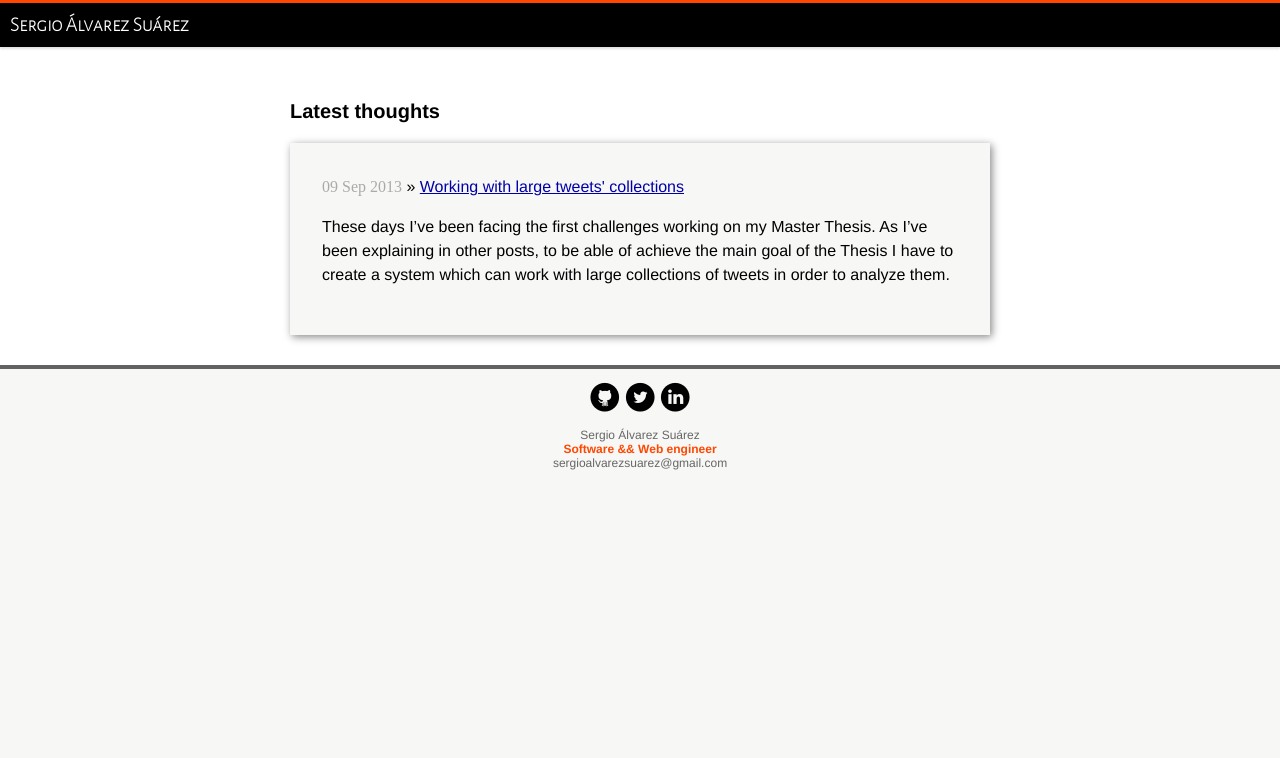
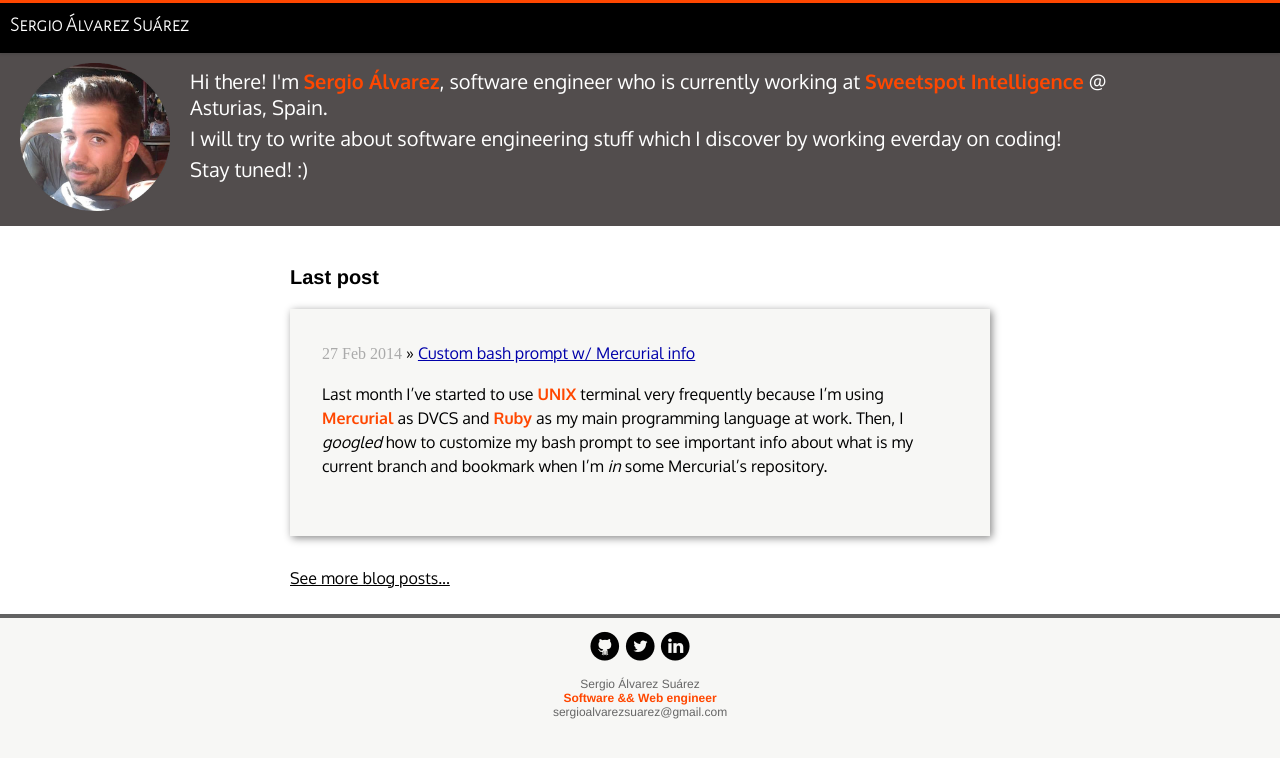
Before and after one commit to sergioalvz/sergioalvz.github.io, a Jekyll site: the page built from index.html, in a window 1280 px wide. Shown: the top 758 px of the page. Built offline with Jekyll 4.4.1, drawn with Linux system fonts in a browser that asks for light colours; some web fonts are replaced; Markdown is read by kramdown in place of the engine named in the settings.

Commit message:
Added new posts. Updating styles

`````diff
--- a/_layouts/default.html
+++ b/_layouts/default.html
@@ -34,9 +34,7 @@
         </header>
 
         <div class="site">
-          <div class="content_wrapper">
             {{ content }}
-          </div>
         </div>
 
         <footer>
--- /dev/null
+++ b/_posts/2014-02-27-custom-prompt-hg.md
@@ -0,0 +1,42 @@
+---
+layout: post
+title:  "Custom bash prompt w/ Mercurial info"
+date:   2014-02-27 20:00:00
+tags:   util
+
+# For escaping braces
+branch: "{{branch}}"
+bookmark: "{{bookmark}}"
+---
+
+Last month I've started to use **UNIX** terminal very frequently because I'm using **Mercurial** as DVCS and **Ruby** as my main programming language at work. Then, I *googled* how to customize my bash prompt to see important info about what is my current branch and bookmark when I'm *in* some Mercurial's repository.
+
+After find and read some interesting posts about the topic ([Mercurial Bash Prompts](http://stevelosh.com/blog/2009/03/mercurial-bash-prompts/) and [Changing Your Shell Prompt](http://itsmetommy.com/2011/02/09/changing-your-shell-prompt/)), I was able to add the following code to the `~/.bashrc` (`--mode VERBOSE` :P):
+
+````bash
+# -------
+# Add to ~/.bashrc
+#
+# Requisites: install 'prompt' extension for Mercurial:
+# http://mercurial.selenic.com/wiki/PromptExtension
+# -------
+hg_branch() {
+  hg prompt "{{page.branch}}" 2> /dev/null
+}
+
+hg_bookmark() {
+  hg prompt "{{page.bookmark}}{status}" 2> /dev/null
+}
+
+export PS1='\n\[\e[1;31m\]\u\[\e[m\] in \[\e[1;32m\]\w\[\e[m\] \
+[\[\e[1;36m\]$(hg_branch)\[\e[m\] \[\e[1;33m\]$(hg_bookmark)\[\e[m\]] $ '
+````
+
+which produces a prompt with this scheme:
+
+````
+@user in @current_directory @hg_branch @hg_bookmark @hg_state $
+````
+The information about Mercurial branch, bookmark and status is only visible when the current directory is a Mercurial repository.
+
+![Screenshot]({{ site.url }}/assets/colors-prompt-hg.png)
--- a/css/main.css
+++ b/css/main.css
@@ -1,9 +1,3 @@
-/*****************************************************************************/
-/*
-/* Common
-/*
-/*****************************************************************************/
-
 /* Global Reset */
 * {
   margin: 0;
@@ -26,48 +20,14 @@ a:visited { color: #a0a; }
 
 /*****************************************************************************/
 /*
-/* Home
-/*
-/*****************************************************************************/
-#home > h1 {
-  margin-bottom: 1em;
-  font-size: 2em;
-}
-
-.posts {
-  list-style-type: none;
-  margin-bottom: 2em;
-}
-
-.posts li {
-  padding: 2em;
-  margin-bottom: 2em;
-
-  background-color: rgb(247, 247, 245);
-  box-shadow: .1em .1em .5em #888888;
-
-  font-size: 1.6em;
-  line-height: 1.5em;
-}
-
-.posts li:last-child { margin-bottom: 0; }
-
-.posts span {
-  color: #aaa;
-  font-family: 'Shadows Into Light Two', cursive;
-  font-size: 1em;
-}
-
-/*****************************************************************************/
-/*
-/* Site
+/* Common
 /*
 /*****************************************************************************/
 
 header {
   position: fixed;
   width: 100%;
-  padding: 1em 0;
+  height: 50px;
 
   font-weight: 100;
   font-family: 'Alegreya Sans SC', sans-serif;
@@ -78,7 +38,7 @@ header {
 }
 
 header > h1 {
-  margin-left: .5em;
+  margin: .5em 0 0 .5em;
   float: left;
 
   font-size: 2em;
@@ -99,14 +59,6 @@ header > h1 a:link, header > h1 a:visited {
   background-color: rgb(255, 255, 255);
 }
 
-.content_wrapper {
-  margin: 0 auto;
-  padding: 10em 0 1em 0;
-
-  width: 80%;
-  max-width: 700px;
-}
-
 strong {
   color: #ff4700;
 }
@@ -124,18 +76,124 @@ footer > div {
   text-align: center;
 }
 
-
-h2 { font-size: 2em; line-height: 1.5em; }
-h3 { font-size: 1.8em; color: #ff4700; text-decoration: underline; }
+h2 { font-size: 3em; line-height: 1.5em; }
+h3 { font-size: 2.5em; color: #ff4700; }
 
 .meta { font-size: 1.5em; font-family: 'Shadows Into Light Two', cursive; }
+
+/*****************************************************************************/
+/*
+/* Home
+/*
+/*****************************************************************************/
+.home_wrapper {
+  width: 100%;
+  padding: 53px 0 1em;
+}
+
+.about {
+  padding: .5em 1em;
+  margin-bottom: 2em;
+
+  font-size: 2em;
+  font-family: 'Oxygen', sans-serif;
+
+  color: rgb(255, 255, 255);
+  background-color: rgb(82, 77, 77)
+}
+
+.about > div p {
+  margin: .25em 0;
+}
+
+.about > div { float: left; }
+.about img { max-width: 150px; }
+
+.about > div:first-child { margin-right: 1em; }
+.about > div:last-child  { width: 75%; }
+
+.about:after{
+  content: ".";
+  visibility: hidden;
+  display: block;
+  height: 0;
+  clear: left;
+}
+
+.last_post_container {
+  width: 80%;
+  max-width: 700px;
+
+  margin: 0 auto;
+}
+
+.last_post_container h1 {
+  margin-bottom: 1em;
+  font-size: 2em;
+}
+
+.last_post_container p:last-child {
+  font-size: 1.6em;
+  font-family: 'Oxygen', sans-serif;
+}
+
+.last_post_container p:last-child a:link {
+  color: rgb(0, 0, 0);
+}
+
+.last_post_container p:last-child a:visited {
+  color: rgb(0, 0, 0);
+}
+
+.last_post, li.post_excerpt {
+  padding: 2em;
+  margin-bottom: 2em;
+
+  font-family: 'Oxygen', sans-serif;
+  font-size: 1.6em;
+  line-height: 1.5em;
+
+  background-color: rgb(247, 247, 245);
+  box-shadow: .1em .1em .5em #888888;
+}
+
+.last_post span, li.post_excerpt span {
+  color: #aaa;
+  font-family: 'Shadows Into Light Two', cursive;
+  font-size: 1em;
+}
+
+/*****************************************************************************/
+/*
+/* Archive
+/*
+/*****************************************************************************/
+.archive_content > h1 {
+  font-size: 2em;
+  margin-bottom: 1em;
+}
+
+ul.posts {
+  list-style-type: none;
+  font-size: 1em;
+}
 
 /*****************************************************************************/
 /*
 /* Posts
 /*
 /*****************************************************************************/
+.post_content, .archive_content {
+  margin: 0 auto;
+  padding: 10em 0 2em 0;
+
+  width: 80%;
+  max-width: 700px;
+}
+
 .post { font-family: 'Oxygen', sans-serif; }
+
+.post img { max-width: 100%; }
 
 .post p, .post li {
   font-size: 1.6em;
--- a/index.html
+++ b/index.html
@@ -2,15 +2,22 @@
 layout: default
 title: Home
 ---
-
-<div id="home">
-  <h1>Latest thoughts</h1>
-  <ul class="posts">
-    {% for post in site.posts %}
-      <li>
-        <span>{{ post.date | date_to_string }}</span> &raquo; <a href="{{ post.url }}">{{ post.title }}</a>
-        <p>{{ post.excerpt }}</p>
-      </li>
-    {% endfor %}
-  </ul>
+<div class="home_wrapper">
+  <section class="about">
+    <div><img src="/assets/avatar.png" alt="Author pic" /></div>
+    <div>
+      <p>Hi there! I'm <strong>Sergio Álvarez</strong>, software engineer who is currently working at <strong>Sweetspot Intelligence</strong> @ Asturias, Spain.</p>
+      <p>I will try to write about software engineering stuff which I discover by working everday on coding!</p>
+      <p>Stay tuned! :)</p>
+    </div>
+  </section>
+  <div class="last_post_container">
+    <h1>Last post</h1>
+    {% assign post = site.posts | first %}
+    <div class="last_post">
+      <span>{{ post.date | date_to_string }}</span> &raquo; <a href="{{ post.url }}">{{ post.title }}</a>
+      <p>{{ post.excerpt }}</p>
+    </div>
+    <p><a href="/archive">See more blog posts...</a></p>
+  </div>
 </div>
`````
Also changed, not shown: _drafts/custom-prompt-hg.md (deleted, +0 -15 lines), _drafts/sax-streaming-algorithm.md (+3 -5 lines), _layouts/post.html (+6 -4 lines), archive/index.html (added, +14 -0 lines), assets/avatar.png (added).
